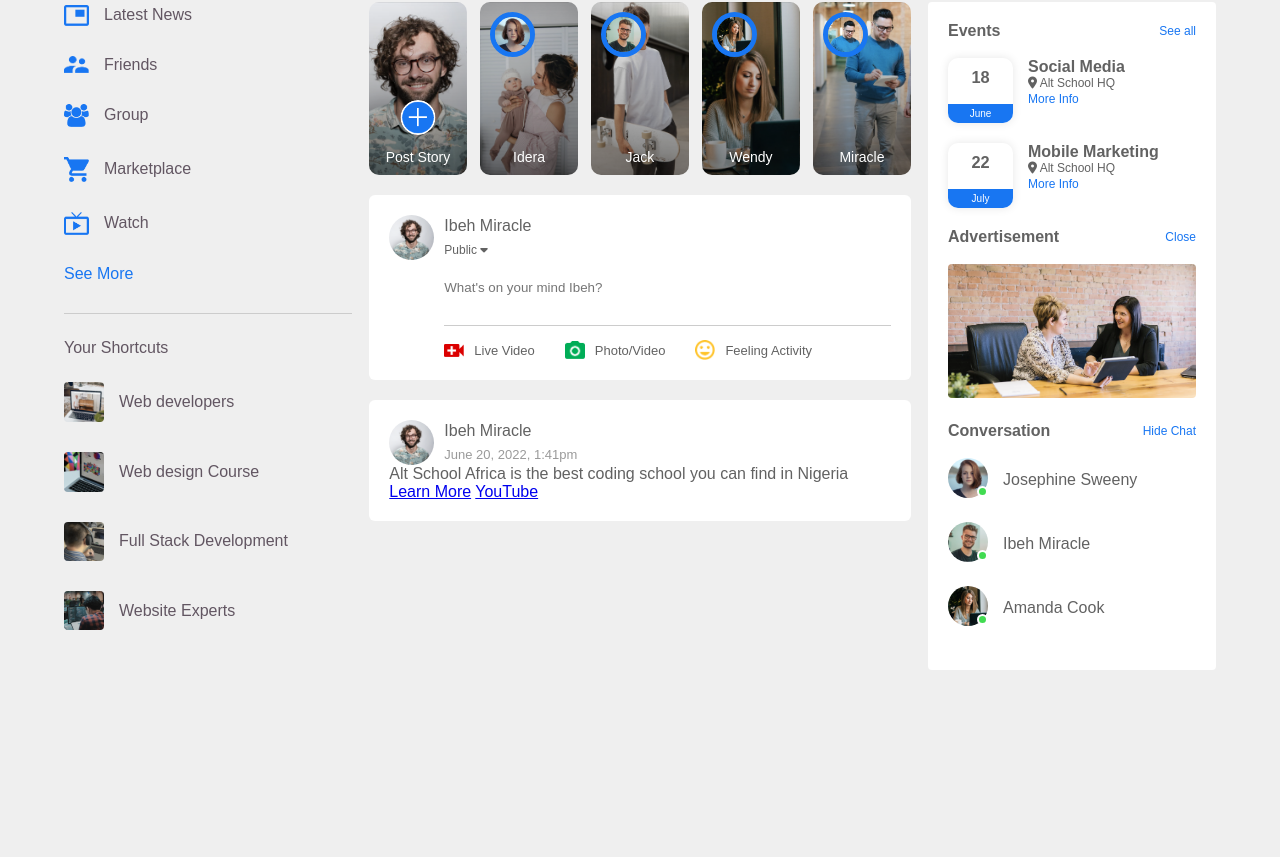
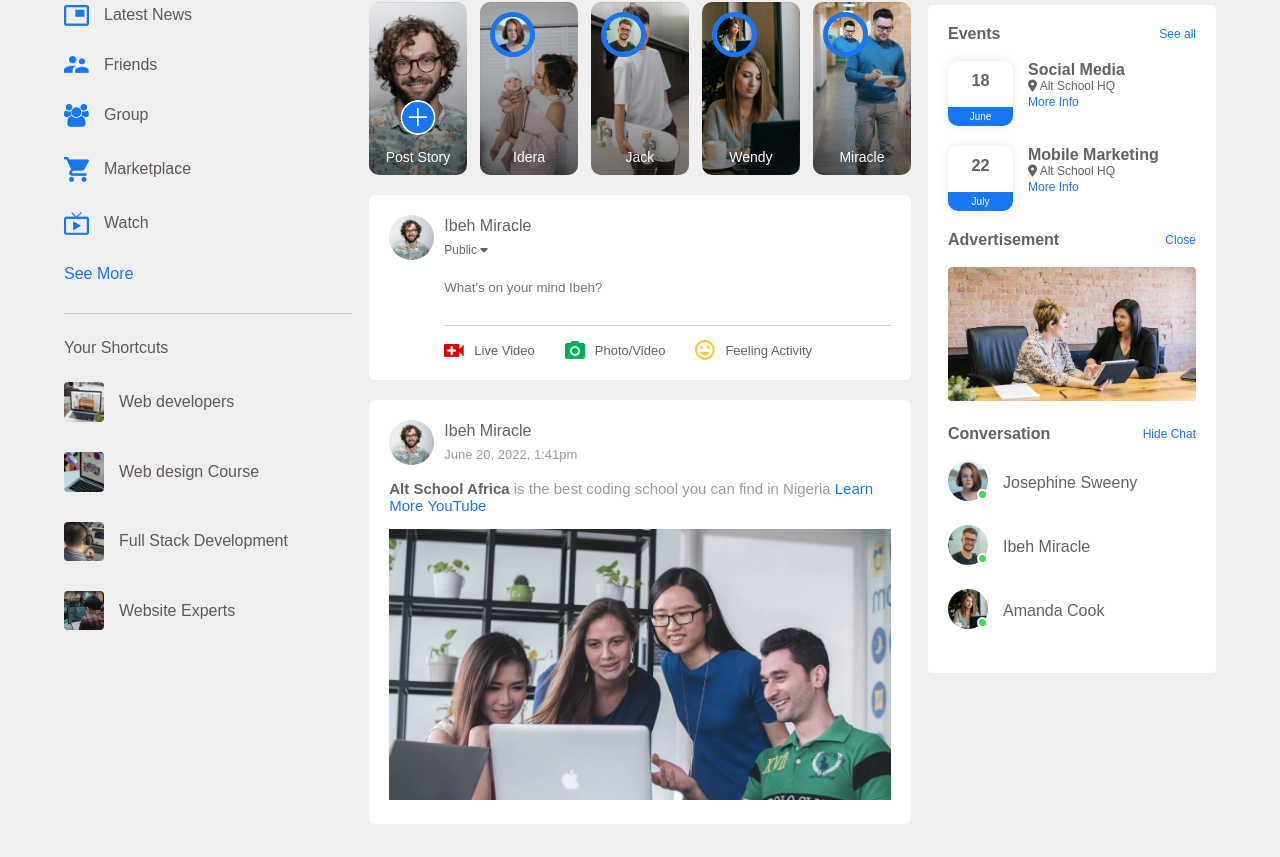
Before and after one commit to Invincible-ibeh/Social-Book, a plain HTML site: page index.html in a window 1280 px wide. Shown: the part 65-922 px from the top of the page. Before the commit the page ends 800 px from the top, so only its background shows below. Drawn offline with Linux system fonts and the light colour scheme.

Commit message:
More Edits

```diff
--- a/index.html
+++ b/index.html
@@ -105,7 +105,8 @@
                     <span>June 20, 2022, 1:41pm</span>
                 </div>
             </div>
-            <p>Alt School Africa is the best coding school you can find in Nigeria <a href="https://altschoolafrica.com/">Learn More</a> <a href="https://www.youtube.com/channel/UCXpaT1dcn4hUV_vFhnEfeLQ/featured">YouTube</a></p>
+            <p class="post-text"><span>Alt School Africa </span>is the best coding school you can find in Nigeria <a href="https://altschoolafrica.com/">Learn More</a> <a href="https://www.youtube.com/channel/UCXpaT1dcn4hUV_vFhnEfeLQ/featured">YouTube</a></p>
+            <img src="./images/feed-image-1.png" class="post-img">
 
         </div>
 
--- a/style.css
+++ b/style.css
@@ -329,3 +329,20 @@ flex-basis: 47%;
     color: #9a9a9a;
 
 }
+
+.post-text{
+    color: #9a9a9a;
+    font-size: 15px;
+    margin: 15px 0;
+}
+.post-text span{
+    font-weight: 700;
+    color: #626262;
+}
+.post-text a{
+    color: #1876f2;
+    text-decoration: none;
+}
+.post-img{
+    width: 100%;
+}
```
